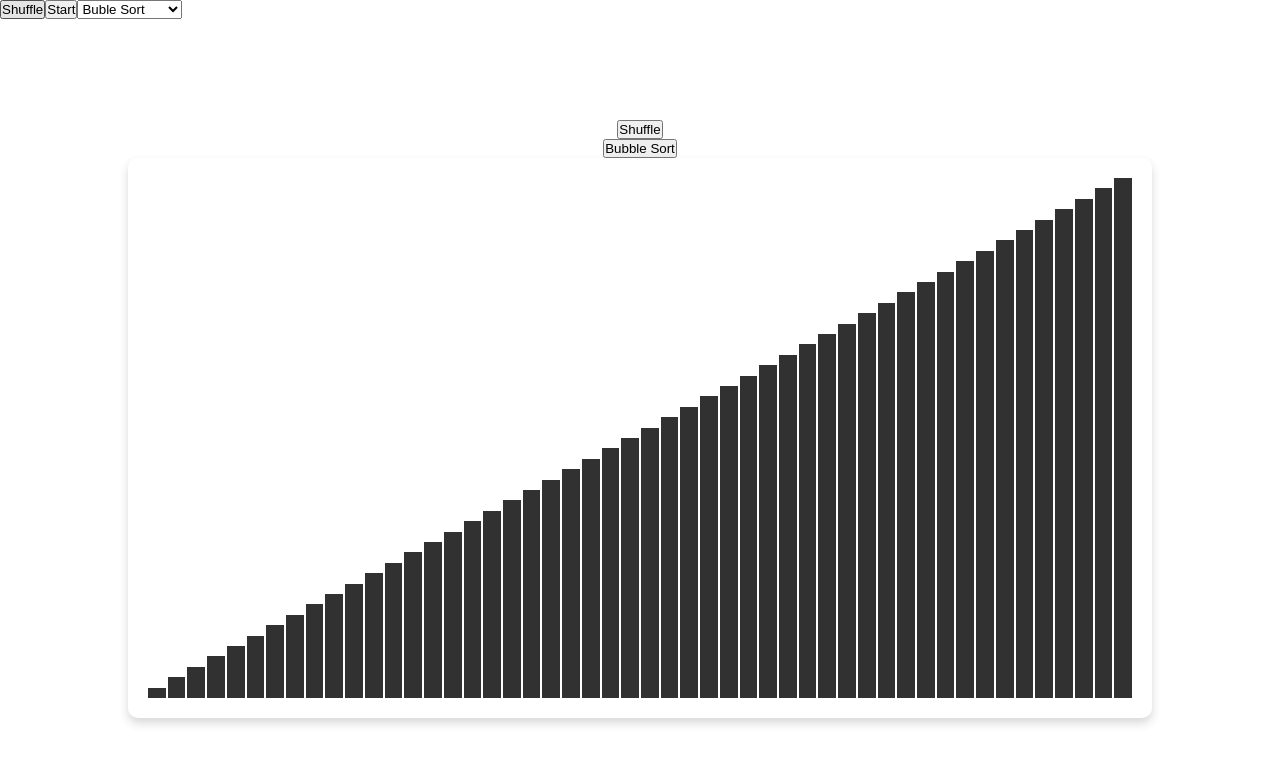
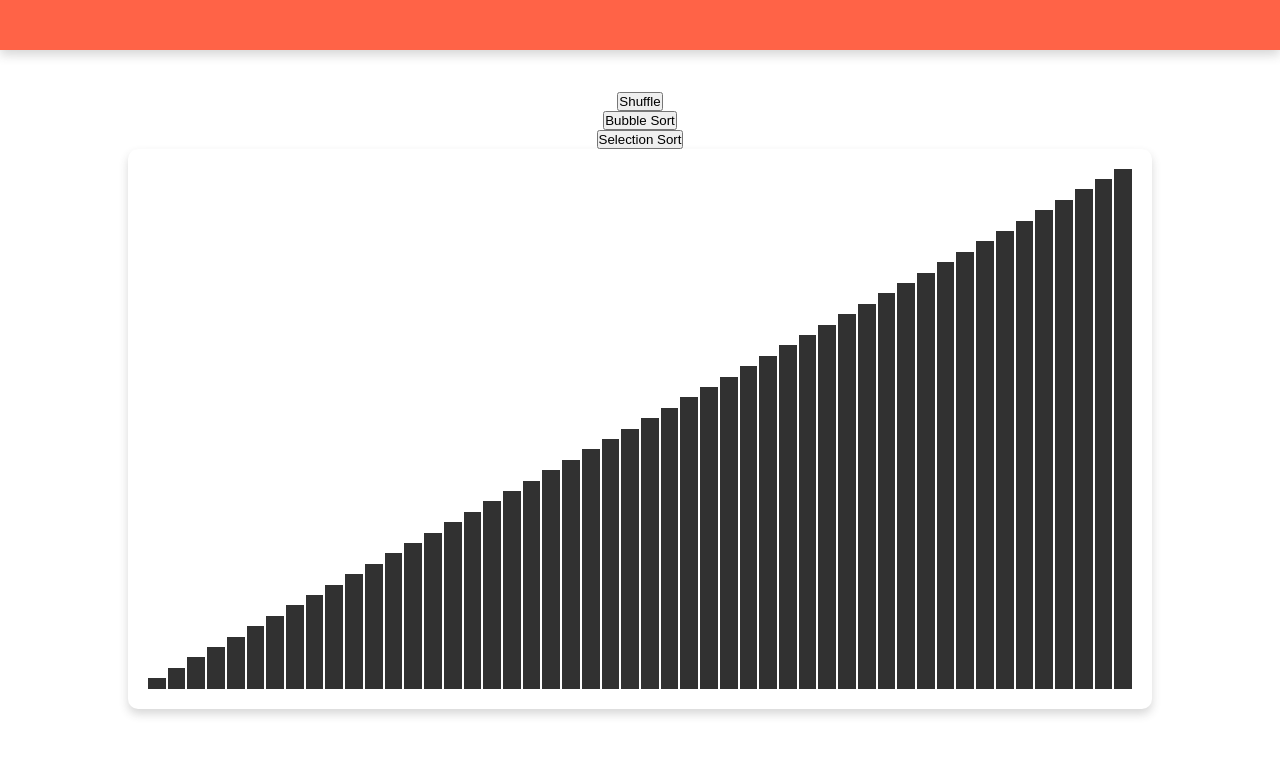
Before and after one commit to rudensergey/algo-visualiser, a React app: page / in a window 1280 px wide. Shown: the top 764 px of the page. Built offline with nearby package versions, Linux system fonts and the light colour scheme.

Commit message:
fix visualization for curren element

```diff
--- a/src/components/bar/Bar.tsx
+++ b/src/components/bar/Bar.tsx
@@ -1,4 +1,5 @@
 import * as React from "react";
+import "./style.css";
 
 export const Bar: React.FC<{ value: number; selected: boolean }> = ({
   value,
@@ -6,8 +7,6 @@ export const Bar: React.FC<{ value: number; selected: boolean }> = ({
 }) => (
   <div
     style={{ height: value * 2 + "%" }}
-    className={
-      "visualizer__item " + (selected ? "visualizer__item--selected" : "")
-    }
+    className={"bar" + (selected ? " bar--selected" : "")}
   ></div>
 );
--- /dev/null
+++ b/src/components/bar/style.css
@@ -0,0 +1,9 @@
+.bar {
+  flex-basis: 0px;
+  flex-grow: 1;
+  background-color: rgb(49, 49, 49);
+}
+
+.bar--selected {
+  background-color: tomato;
+}
--- a/src/components/menu/Menu.tsx
+++ b/src/components/menu/Menu.tsx
@@ -1,15 +1,6 @@
 import * as React from "react";
+import "./style.css";
 
 export const Menu = () => {
-  return (
-    <div>
-      <button>Shuffle</button>
-      <button>Start</button>
-      <select name="algo" id="alogrithm">
-        <option value="buble">Buble Sort</option>
-        <option value="selection">Selection Sort</option>
-        <option value="insertion">Insertion Sort</option>
-      </select>
-    </div>
-  );
+  return <div className="menu"></div>;
 };
--- /dev/null
+++ b/src/components/menu/style.css
@@ -0,0 +1,8 @@
+.menu {
+  position: fixed;
+  background-color: tomato;
+  width: 100%;
+  height: 50px;
+
+  box-shadow: 0px 5px 10px var(--light-shadow);
+}
--- a/src/components/visualizer/Visualizer.tsx
+++ b/src/components/visualizer/Visualizer.tsx
@@ -14,16 +14,12 @@ export class Visualizer extends React.Component {
   constructor(props: any) {
     super(props);
     this.state = { items: [], selected: null, sorting: false };
-    this.showItems = this.showItems.bind(this);
     this.shuffleItems = this.shuffleItems.bind(this);
     this.bubbleSort = this.bubbleSort.bind(this);
+    this.selectionSort = this.selectionSort.bind(this);
   }
 
   componentDidMount() {
-    this.showItems();
-  }
-
-  showItems() {
     const items = [];
     for (let i = 1; i <= 50; i++) items.push({ value: i });
     this.setState({ items: items });
@@ -49,22 +45,52 @@ export class Visualizer extends React.Component {
     if (this.state.sorting) return;
 
     this.setState({ sorting: true });
-    const items = this.state.items.slice();
+    const arr = this.state.items.slice();
 
-    for (let i = 0; i < items.length; i++) {
-      for (let j = 1; j < items.length; j++) {
-        this.setState({ selected: j });
-        await wait(20).then(() => {
-          if (items[j - 1].value >= items[j].value) {
-            const swap = items[j].value;
-            items[j].value = items[j - 1].value;
-            items[j - 1].value = swap;
+    for (let i = 0; i < arr.length; i++) {
+      let sorted = true;
+
+      for (let j = 1; j < arr.length; j++) {
+        this.setState({ selected: arr[j].value });
+        await wait(10).then(() => {
+          if (arr[j - 1].value >= arr[j].value) {
+            sorted = false;
+            const swap = arr[j].value;
+            arr[j].value = arr[j - 1].value;
+            arr[j - 1].value = swap;
           }
         });
       }
+
+      if (sorted) break;
     }
 
-    this.setState({ items: items, selected: null, sorting: false });
+    this.setState({ items: arr, selected: null, sorting: false });
+  }
+
+  async selectionSort() {
+    if (this.state.sorting) return;
+
+    this.setState({ sorting: true });
+    const arr = this.state.items.slice();
+
+    for (let i = arr.length - 1; i >= 0; i--) {
+      let max = i;
+
+      for (let j = i; j >= 0; j--) {
+        this.setState({ selected: arr[j].value });
+
+        await wait(10).then(() => {
+          if (arr[j].value > arr[max].value) max = j;
+        });
+      }
+
+      const swap = arr[i].value;
+      arr[i].value = arr[max].value;
+      arr[max].value = swap;
+    }
+
+    this.setState({ items: arr, selected: null, sorting: false });
   }
 
   render() {
@@ -72,6 +98,7 @@ export class Visualizer extends React.Component {
       <div className="visualizer">
         <button onClick={this.shuffleItems}>Shuffle</button>
         <button onClick={this.bubbleSort}>Bubble Sort</button>
+        <button onClick={this.selectionSort}>Selection Sort</button>
         <div className="visualizer__box">
           {this.state.items.map(({ value }) => (
             <Bar value={value} selected={value === this.state.selected}></Bar>
--- a/src/components/visualizer/style.css
+++ b/src/components/visualizer/style.css
@@ -24,13 +24,3 @@
   align-items: flex-end;
   gap: 2px;
 }
-
-.visualizer__item {
-  flex-basis: 0px;
-  flex-grow: 1;
-  background-color: rgb(49, 49, 49);
-}
-
-.visualizer__item--selected {
-  background-color: tomato;
-}
```
